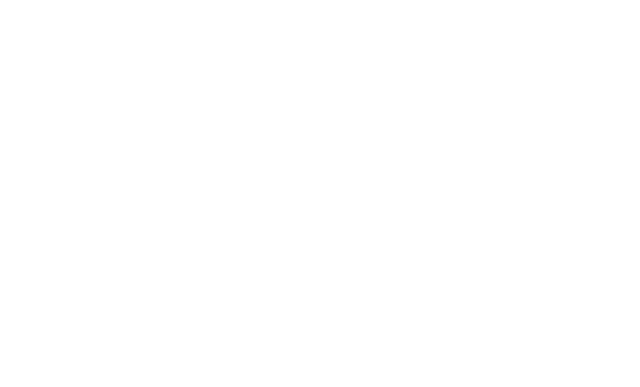
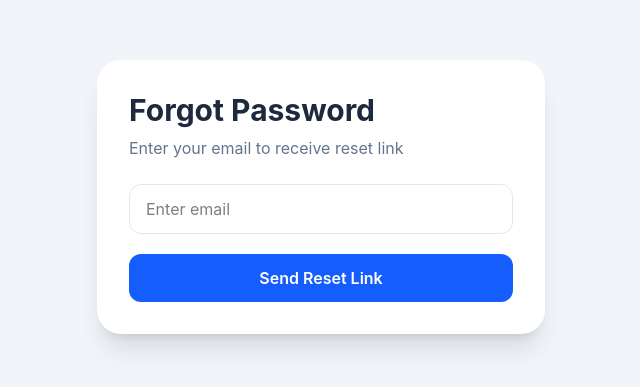
Before and after one commit to MansiThakkar2699/E-exam-frontend, a React app: page /forgot-password in a window 1280 px wide. Before the commit this address had no page. Shown: the part 203-590 px from the top of the page, without its empty margins (319-959 px from the left). Built offline with nearby package versions, Linux system fonts and the light colour scheme; the HTML template or start-up script is replaced by a standard one.

Commit message:
forgot password and reset password page design and api intigration added

```diff
--- a/src/App.jsx
+++ b/src/App.jsx
@@ -9,6 +9,8 @@ import Unauthorized from "./pages/Unauthorized";
 import AdminRoutes from "./routes/AdminRoutes";
 import FacultyRoutes from "./routes/FacultyRoutes";
 import StudentRoutes from "./routes/StudentRoutes";
+import ForgotPasswordPage from "./pages/ForgotPasswordPage";
+import ResetPasswordPage from "./pages/ResetPasswordPage";
 
 function App() {
   return (
@@ -22,6 +24,10 @@ function App() {
           <Route path="/register" element={<Register />} />
 
           <Route path="/unauthorized" element={<Unauthorized />} />
+
+          <Route path="/forgot-password" element={<ForgotPasswordPage />} />
+
+          <Route path="/reset-password/:token" element={<ResetPasswordPage />}/>
 
           {AdminRoutes()}
 
--- /dev/null
+++ b/src/pages/ForgotPasswordPage.jsx
@@ -0,0 +1,79 @@
+import React from "react";
+
+import { useForm } from "react-hook-form";
+
+import axiosInstance from "../../src/api/axiosInstance";
+
+import { toast } from "react-toastify";
+
+const ForgotPasswordPage = () => {
+  const {
+    register,
+    handleSubmit,
+    reset,
+    formState: { errors },
+  } = useForm();
+
+  const submitHandler = async (data) => {
+    try {
+      const res = await axiosInstance.post(
+        "/auth/forgot-password",
+        data,
+      );
+
+      toast.success(res.data.message);
+
+      reset();
+    } catch (error) {
+      toast.error(
+        error.response?.data?.message ||
+          "Something went wrong",
+      );
+    }
+  };
+
+  return (
+    <div className="flex min-h-screen items-center justify-center bg-slate-100 px-4">
+      <div className="w-full max-w-md rounded-3xl bg-white p-8 shadow-xl">
+        <h1 className="text-3xl font-bold text-slate-800">
+          Forgot Password
+        </h1>
+
+        <p className="mt-2 text-slate-500">
+          Enter your email to receive reset link
+        </p>
+
+        <form
+          onSubmit={handleSubmit(submitHandler)}
+          className="mt-6 space-y-5"
+        >
+          <div>
+            <input
+              type="email"
+              placeholder="Enter email"
+              {...register("email", {
+                required: "Email is required",
+              })}
+              className="w-full rounded-xl border border-slate-200 px-4 py-3 outline-none focus:border-blue-500"
+            />
+
+            {errors.email && (
+              <p className="mt-1 text-sm text-red-500">
+                {errors.email.message}
+              </p>
+            )}
+          </div>
+
+          <button
+            type="submit"
+            className="w-full rounded-xl bg-blue-600 py-3 font-semibold text-white hover:bg-blue-700"
+          >
+            Send Reset Link
+          </button>
+        </form>
+      </div>
+    </div>
+  );
+};
+
+export default ForgotPasswordPage;
--- a/src/pages/Login.jsx
+++ b/src/pages/Login.jsx
@@ -146,9 +146,20 @@ const Login = () => {
               </div>
 
               <div>
-                <label className="text-sm font-medium text-slate-700">
-                  Password
-                </label>
+                <div className="flex justify-between mb-2">
+                  <label className="text-sm font-semibold text-slate-700">
+                    Password
+                  </label>
+
+                  <button className="text-sm text-indigo-600 hover:underline">
+                    <Link
+                      to="/forgot-password"
+                      className="text-blue-500 hover:underline"
+                    >
+                      Forgot?
+                    </Link>
+                  </button>
+                </div>
                 <div className="mt-2 relative">
                   <Lock
                     size={20}
--- /dev/null
+++ b/src/pages/ResetPasswordPage.jsx
@@ -0,0 +1,89 @@
+import React from "react";
+
+import { useForm } from "react-hook-form";
+
+import { useParams, useNavigate } from "react-router-dom";
+
+import axiosInstance from "../../src/api/axiosInstance";
+
+import { toast } from "react-toastify";
+
+const ResetPasswordPage = () => {
+  const { token } = useParams();
+
+  const navigate = useNavigate();
+
+  const {
+    register,
+    handleSubmit,
+    formState: { errors },
+  } = useForm();
+
+  const submitHandler = async (data) => {
+    try {
+      const res = await axiosInstance.post(
+        `/auth/reset-password/${token}`,
+        data,
+      );
+
+      toast.success(res.data.message);
+
+      navigate("/login");
+    } catch (error) {
+      toast.error(
+        error.response?.data?.message ||
+          "Reset failed",
+      );
+    }
+  };
+
+  return (
+    <div className="flex min-h-screen items-center justify-center bg-slate-100 px-4">
+      <div className="w-full max-w-md rounded-3xl bg-white p-8 shadow-xl">
+        <h1 className="text-3xl font-bold text-slate-800">
+          Reset Password
+        </h1>
+
+        <p className="mt-2 text-slate-500">
+          Enter your new password
+        </p>
+
+        <form
+          onSubmit={handleSubmit(submitHandler)}
+          className="mt-6 space-y-5"
+        >
+          <div>
+            <input
+              type="password"
+              placeholder="New Password"
+              {...register("password", {
+                required: "Password is required",
+
+                minLength: {
+                  value: 6,
+                  message: "Password must be at least 6 characters",
+                },
+              })}
+              className="w-full rounded-xl border border-slate-200 px-4 py-3 outline-none focus:border-blue-500"
+            />
+
+            {errors.password && (
+              <p className="mt-1 text-sm text-red-500">
+                {errors.password.message}
+              </p>
+            )}
+          </div>
+
+          <button
+            type="submit"
+            className="w-full rounded-xl bg-blue-600 py-3 font-semibold text-white hover:bg-blue-700"
+          >
+            Reset Password
+          </button>
+        </form>
+      </div>
+    </div>
+  );
+};
+
+export default ResetPasswordPage;
```
